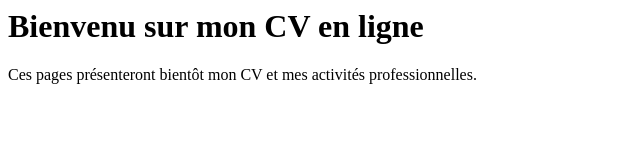
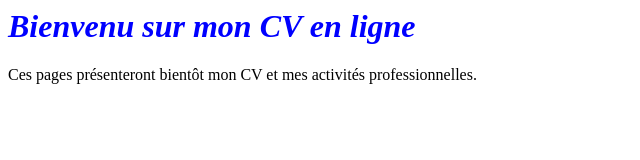
Before and after one commit to Alexandre-Pascal/test, a plain HTML site: page index.html in a window 1280 px wide. Shown: the whole page, without its empty margins (0-640 px from the left). Drawn offline with Linux system fonts and the light colour scheme.

Commit message:
Ajout du CSS pour les titres H1

```diff
--- /dev/null
+++ b/charteGraphique.css
@@ -0,0 +1,4 @@
+h1{
+    color: blue;
+    font-style: italic;
+}
--- a/index.html
+++ b/index.html
@@ -4,6 +4,8 @@
     <meta http-equiv="X-UA-Compatible" content="IE=edge">
     <meta name="viewport" content="width=device-width, initial-scale=1.0">
     <title>Alexandre Pascal</title>
+    <link rel="stylesheet" href="charteGraphique.css">
+
 </head>
 <body>
     <h1>Bienvenu sur mon CV en ligne</h1>
```
